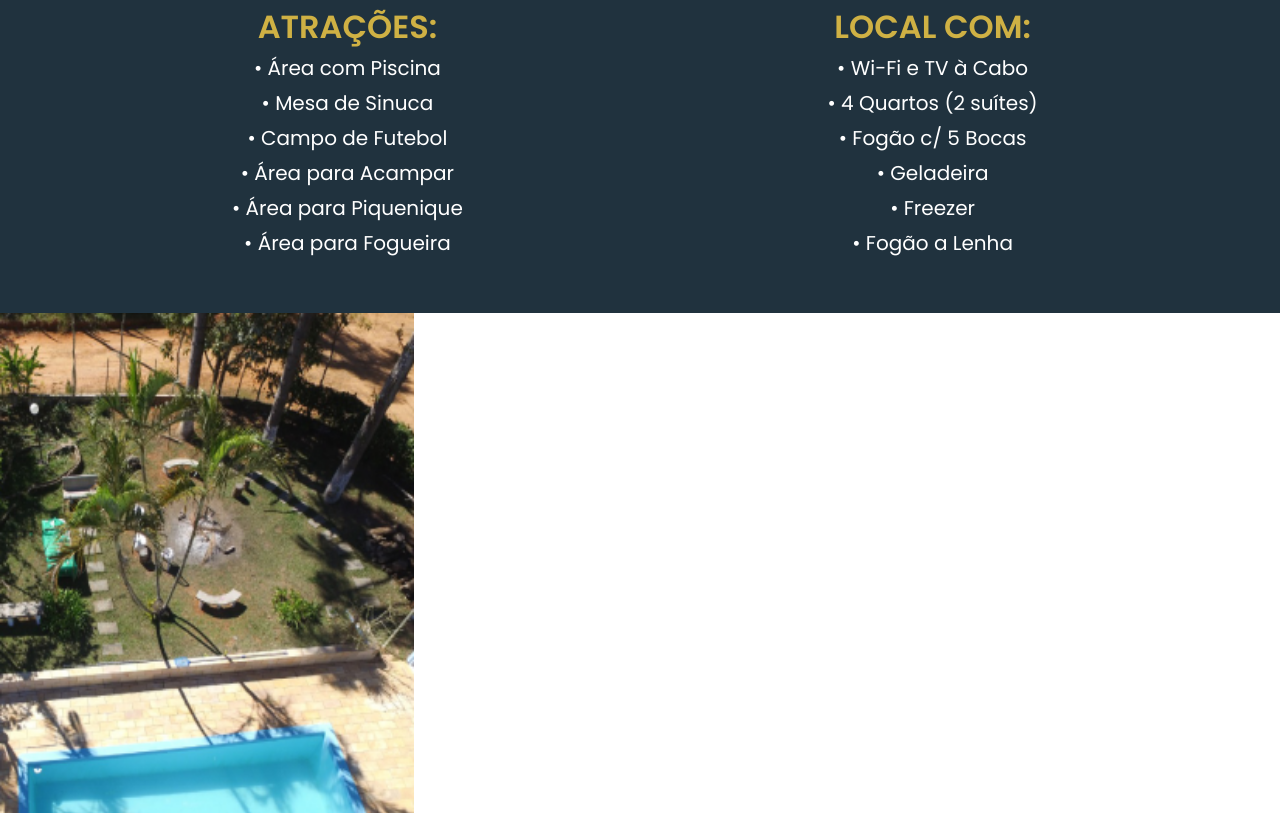
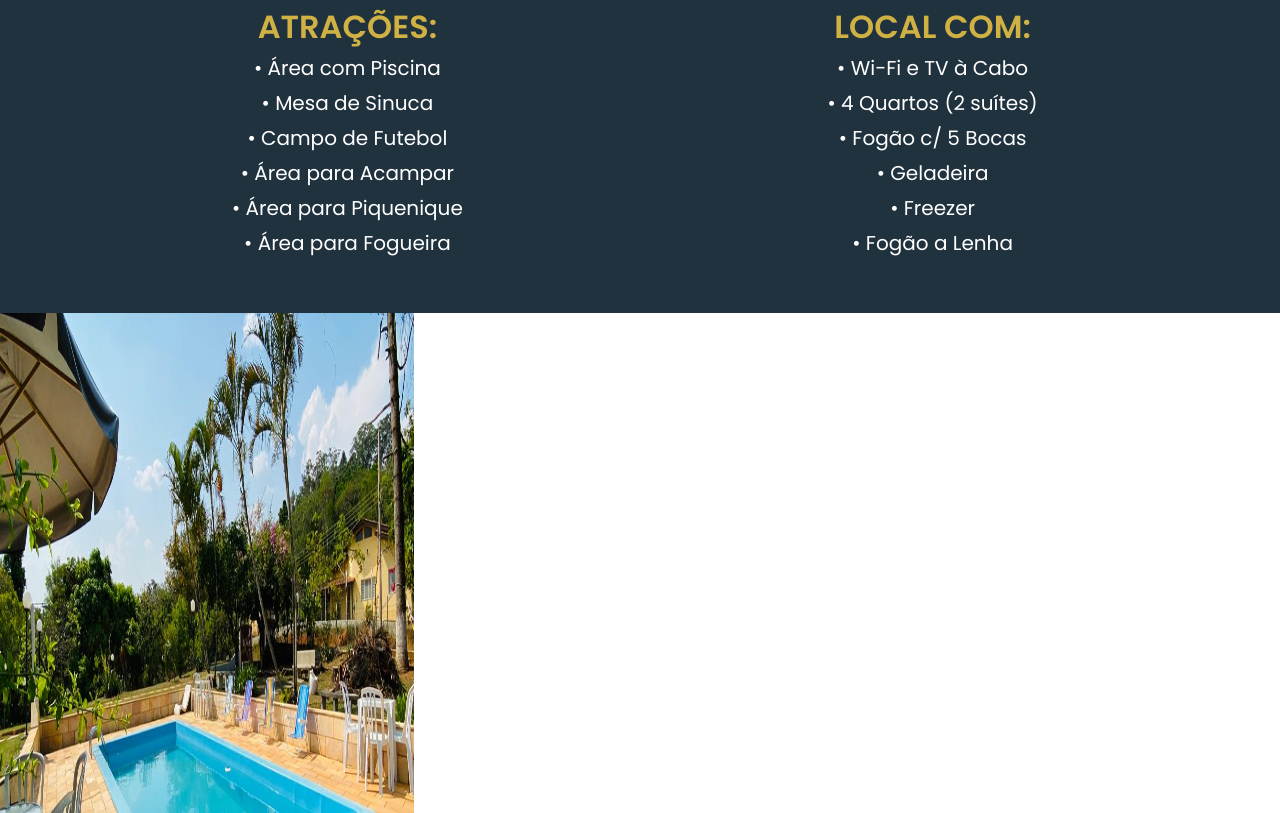
Before and after one commit to leuzaoo/pedacinho-do-ceu, a website: page index.html in a window 1280 px wide. Shown: the part 1624-2437 px from the top of the page. Drawn offline with nearby package versions, Linux system fonts and the light colour scheme.

Commit message:
Update imgs carousel

```diff
--- a/index.html
+++ b/index.html
@@ -94,9 +94,7 @@
     <div class="carousel">
       <div class="container" id="img">
         <img src="img/pool-img.jpeg" alt="" />
-        <img src="img/up-pool-pic.png" alt="" />
         <img src="img/pool-img.jpeg" alt="" />
-        <img src="img/up-pool-pic.png" alt="" />
       </div>
     </div>
 
```
